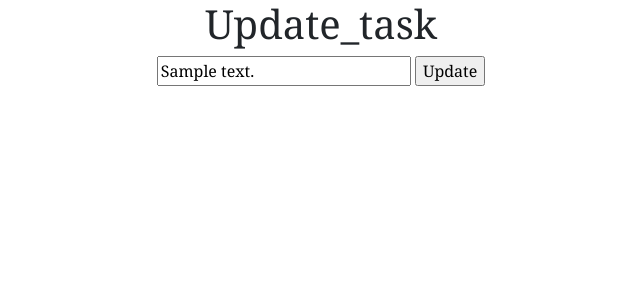
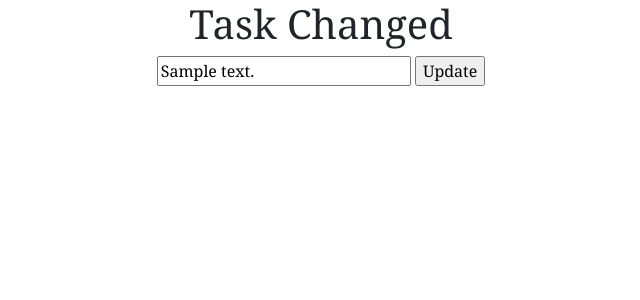
Before and after one commit to Bidisha28/flask_task, a Flask app: page /update/1 in a window 1280 px wide. Shown: the top 300 px of the page, without its empty margins (319-959 px from the left). Run offline with Flask 2, Linux system fonts and the light colour scheme; tables that the repository leaves empty hold one stand-in row (values such as "Sample post"); some libraries are stand-ins or nearby versions.

Commit message:
Text updated in h1

```diff
--- a/template/update.html
+++ b/template/update.html
@@ -6,7 +6,7 @@
 
 {% block body %}
 <div class="content">
-    <h1 style="text-align: center;">Update_task</h1>
+    <h1 style="text-align: center;">Task Changed</h1>
 
 
     <div class="form">
```
